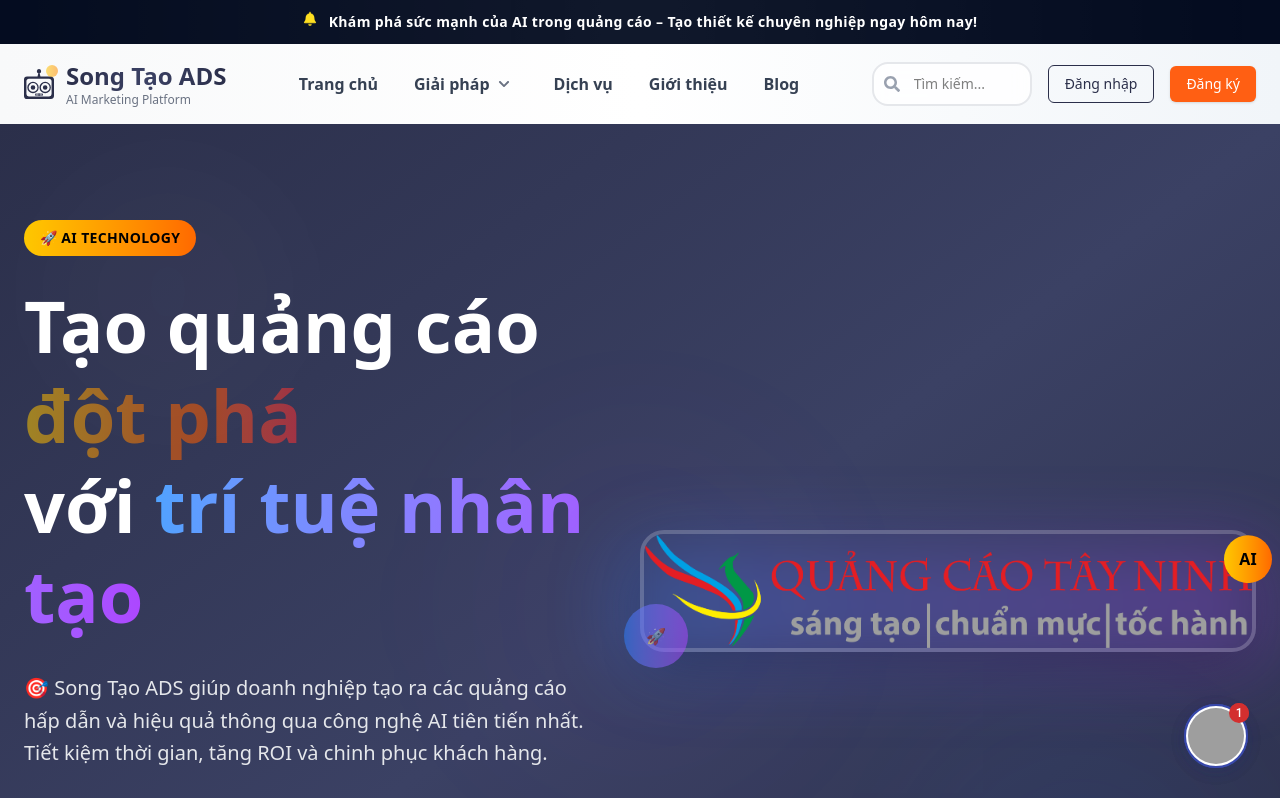
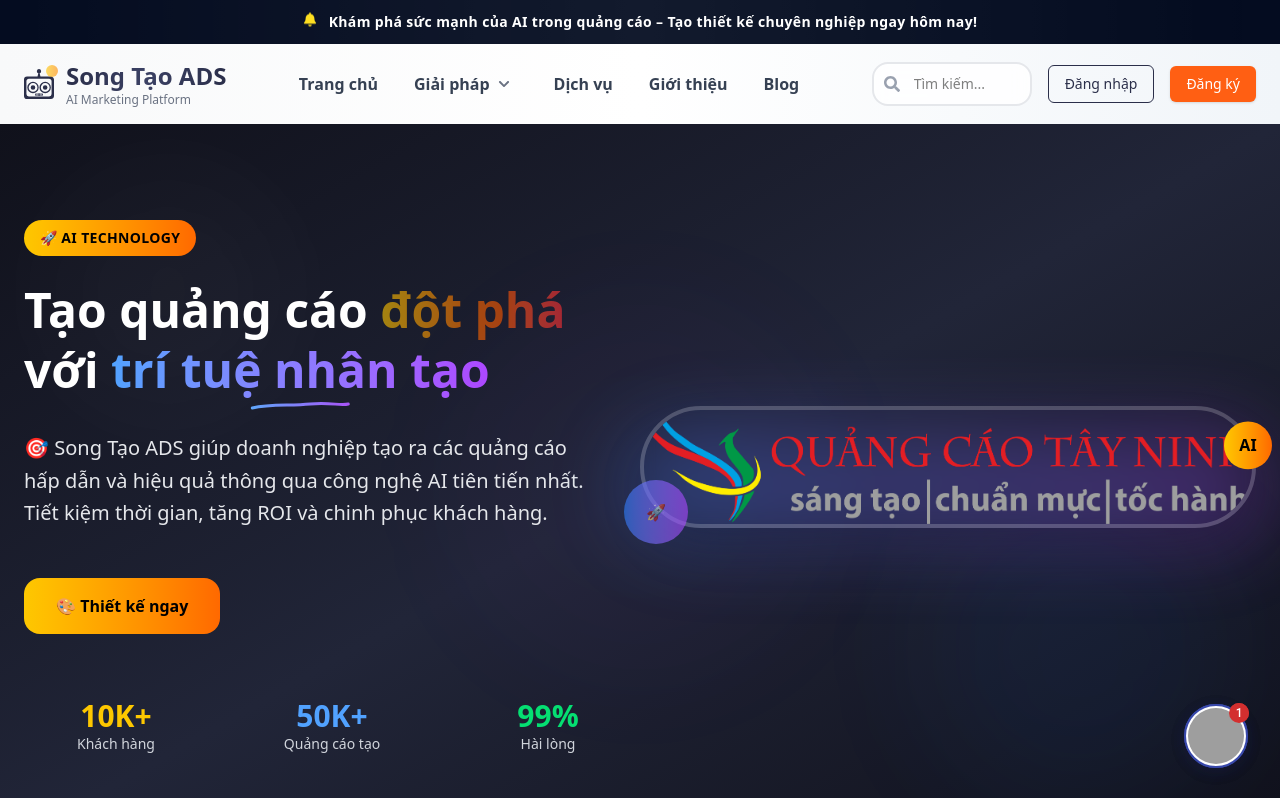
Before and after one commit to miticode/SU25-SE-CapstoneProject-SongTaoADS-FE, a React (Vite) app: page / in a window 1280 px wide. Shown: the top 798 px of the page. Built offline with nearby package versions, Linux system fonts and the light colour scheme; grey boxes are pictures that could not be loaded.

Commit message:
Fix Home UI

```diff
--- a/src/pages/Home.jsx
+++ b/src/pages/Home.jsx
@@ -132,7 +132,7 @@
         initial={{ opacity: 0, y: 20 }}
         animate={{ opacity: 1, y: 0 }}
         transition={{ duration: 0.5 }}
-        className="relative bg-gradient-to-br from-[#2B2F4A] via-[#3B4164] to-[#2B2F4A] py-24 px-6 overflow-hidden"
+        className="relative bg-gradient-to-br from-[#10111b] via-[#212538] to-[#10111b] py-24 px-6 overflow-hidden"
       >
         {/* Animated background elements */}
         <div className="absolute inset-0 overflow-hidden">
@@ -155,7 +155,7 @@
                 </span>
               </div>
 
-              <h1 className="text-5xl lg:text-7xl font-black leading-tight mb-6">
+              <h1 className="text-5xl lg:text-5xl font-black leading-tight mb-6">
                 Tạo quảng cáo{" "}
                 <span className="bg-gradient-to-r from-yellow-400 via-orange-500 to-red-500 bg-clip-text text-transparent animate-pulse">
                   đột phá
@@ -240,12 +240,12 @@
             >
               <div className="relative group">
                 {/* Glow effect */}
-                <div className="absolute -inset-4 bg-gradient-to-r from-blue-500 to-purple-500 rounded-3xl blur-2xl opacity-30 group-hover:opacity-50 transition-opacity duration-500"></div>
+                <div className="absolute -inset-4 bg-gradient-to-r from-blue-500 to-purple-500 rounded-full blur-2xl opacity-30 group-hover:opacity-50 transition-opacity duration-500"></div>
 
                 <img
                   src="/images/SongTao.png"
                   alt="AI Advertising"
-                  className="relative rounded-3xl shadow-2xl max-w-full h-auto border-4 border-white/20 backdrop-blur-sm hover:scale-105 transition-transform duration-500 -mt-8"
+                  className="relative rounded-full shadow-2xl max-w-full h-auto border-4 border-white/20 backdrop-blur-sm hover:scale-105 transition-transform duration-500 -mt-10"
                 />
 
                 {/* Floating elements */}
@@ -450,7 +450,7 @@
                 whileInView={{ opacity: 1, y: 0 }}
                 viewport={{ once: true }}
                 transition={{ duration: 0.6, delay: index * 0.2 }}
-                whileHover={{ y: -10, scale: 1.02 }}
+                // whileHover={{ y: -10, scale: 1.02 }}
                 className={`group relative p-8 bg-gradient-to-br ${item.bgLight} rounded-3xl shadow-lg hover:shadow-2xl transition-all duration-500 border border-white/50 backdrop-blur-sm overflow-hidden`}
               >
                 {/* Hover effect background */}
```
